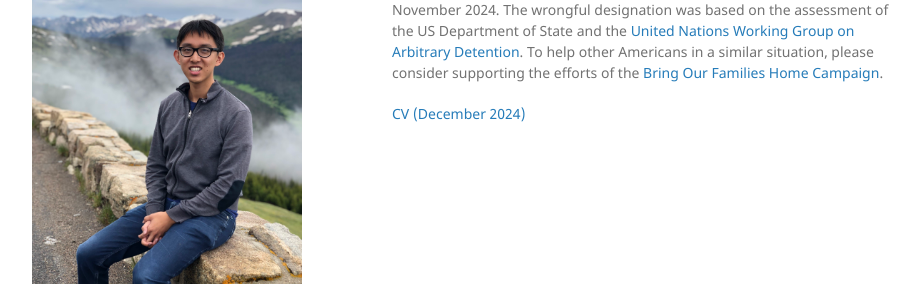
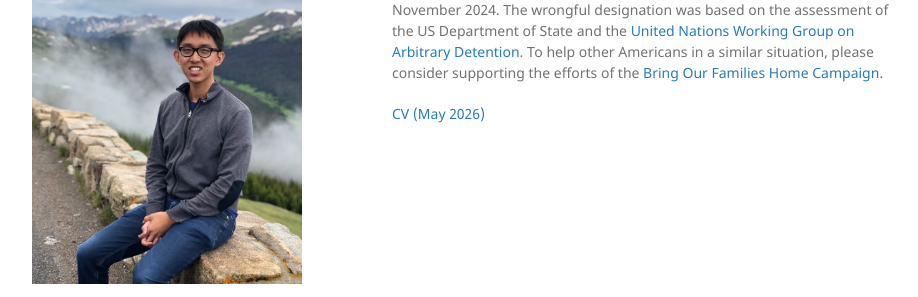
Before and after one commit to hli90722/hli90722.github.io, a Jekyll site: the page built from index.md, in a window 1280 px wide. Shown: the part 267-564 px from the top of the page, without its empty margins (178-1096 px from the left). Built offline with Jekyll 4.4.1, drawn with Linux system fonts in a browser that asks for light colours; the repository's description, which GitHub fills in, is left out.

Commit message:
update CV

```diff
--- a/index.md
+++ b/index.md
@@ -13,4 +13,4 @@ My dad, [Kai Li](https://en.wikipedia.org/wiki/Kai_Li_(businessman)), was wrongf
 Working Group on Arbitrary Detention](https://www.ohchr.org/sites/default/files/Documents/Issues/Detention/Opinions/Session89/A_HRC_WGAD_2020_78.pdf). To help other Americans in a similar situation, please consider supporting the efforts of the [Bring Our Families Home Campaign](https://www.bringourfamilieshome.org/).
 
 
-[CV (December 2024)](https://github.com/hli90722/hli90722.github.io/blob/main/HLi_CV.pdf)
+[CV (May 2026)](https://github.com/hli90722/hli90722.github.io/blob/main/HLi_CV.pdf)
```
Also changed, not shown: 1 other file.
